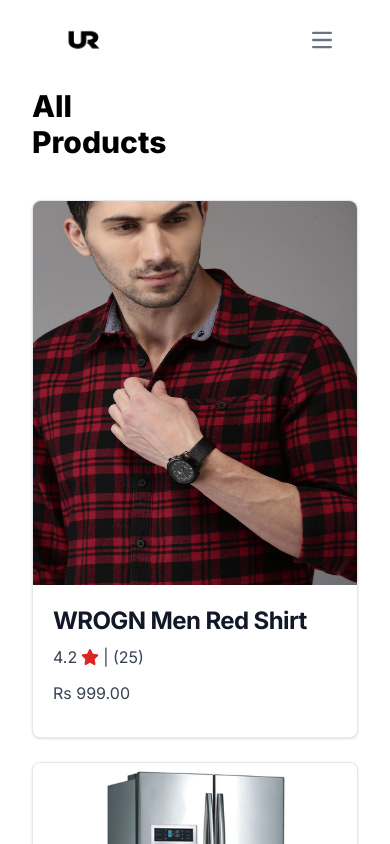
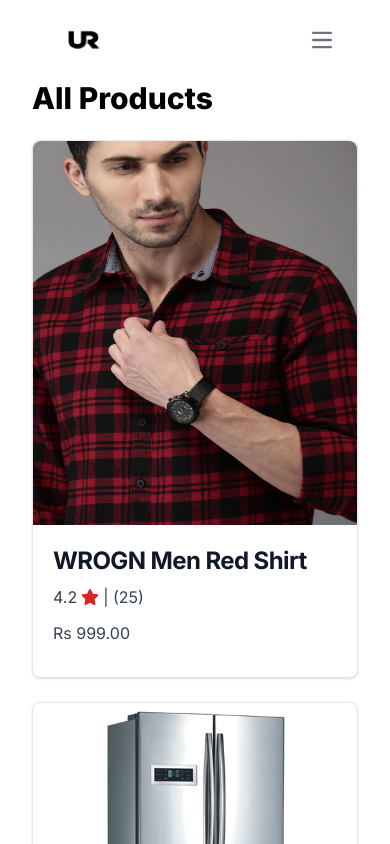
Before and after one commit to utkarsh061/E_Commerce_Website, a Next.js app in the folder frontend/: page /products in a window 390 px wide. Shown: the top 844 px of the page. Built offline with nearby package versions, Linux system fonts and the light colour scheme.

Commit message:
Frontend: Bugs

```diff
--- a/frontend/src/components/Address/AddressSection.js
+++ b/frontend/src/components/Address/AddressSection.js
@@ -66,13 +66,13 @@
                     )
                 }):
                 <NoData text="No Saved Address" height="h-72 mb-2"/>}
-                <p className="flex justify-end text-sm font-medium text-primary-700 underline hover:no-underline">
+                <p className="flex justify-end text-sm font-medium text-black underline hover:no-underline">
                 <span onClick={handleNewAddressClick} className="cursor-pointer">Add New Address</span></p>
                 <div className="flex justify-end mt-4">
                 <input
                 type="button"
                 value="Place Order"
-                className={`px-12 py-2 rounded-2xl text-white bg-black  hover:bg-gray-800 ${!isUserLoggedIn ? "cursor-not-allowed" : "cursor-pointer"}`}
+                className={`px-12 py-2 rounded-xl text-white bg-black  hover:bg-gray-800 ${!isUserLoggedIn ? "cursor-not-allowed" : "cursor-pointer"}`}
                 onClick={handlePlaceOrder}
                 disabled={!isUserLoggedIn}
                 />
--- a/frontend/src/components/Cart/cart.js
+++ b/frontend/src/components/Cart/cart.js
@@ -100,7 +100,7 @@
                                 </div>
                             </div>
 
-                            <div className="sm:flex  items-center justify-between md:order-3 md:justify-end">
+                            <div className="flex flex-col sm:flex-row items-center justify-center md:order-3 md:justify-end">
                                 <div className="flex items-center">
                                     <button
                                         type="button"
@@ -214,7 +214,7 @@
                     </span>
                     <Link
                     href="/products"
-                    className="inline-flex items-center gap-2 text-sm font-medium text-primary-700 underline hover:no-underline"
+                    className="inline-flex items-center gap-2 text-sm font-medium text-black underline hover:no-underline"
                     >
                     Continue Shopping
                     </Link>
--- a/frontend/src/components/ProductPage/Header.js
+++ b/frontend/src/components/ProductPage/Header.js
@@ -2,11 +2,11 @@
 
 function Header() {
   return (
-    <div className="flex mb-4 mt-2">
-      <div className="basis-1/2">
+    <div className="flex">
+      <div className="basis-2/3">
         <h2 className="font-extrabold text-3xl text-black">All Products</h2>
       </div>
-      <div className="hidden basis-1/2 flex justify-end text-sm md:text-base">
+      <div className="hidden basis-1/3 flex justify-end text-sm md:text-base">
         <select className="px-1 py-1 border-2 border-black text-black">
           <option>Default Sorting</option>
           <option>Short by price</option>
--- a/frontend/src/components/SingleProduct/singleProductSection.js
+++ b/frontend/src/components/SingleProduct/singleProductSection.js
@@ -87,10 +87,9 @@
                 </option>
               ))}
             </select>
+            {!isCategorySelected && <p className="text-red-600 font-medium text-xs md:ml-2">Select category</p>}
           </form>
-
         )}
-        {!isCategorySelected && <p className="text-red-600 font-medium text-xs ml-2">Select category</p>}
         </div>
         <h1 className="mt-4 font-extrabold tracking-wide text-base sm:text-xl text-left">
             Product Details
```
